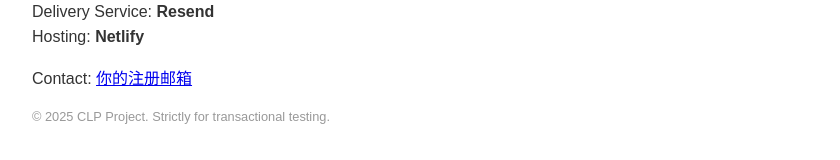
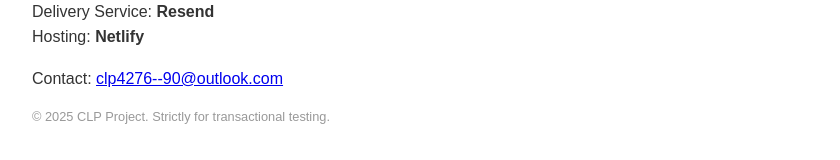
Before and after one commit to clp2019/clp-website, a plain HTML site: page index.html in a window 1280 px wide. Shown: the part 665-825 px from the top of the page, without its empty margins (208-1048 px from the left). Drawn offline with Linux system fonts and the light colour scheme.

Commit message:
Update index.html

```diff
--- a/index.html
+++ b/index.html
@@ -38,7 +38,7 @@
     </section>
 
     <footer>
-        <p>Contact: <a href="mailto:你的注册邮箱">你的注册邮箱</a></p>
+        <p>Contact: <a href="mailto:你的注册邮箱">clp4276--90@outlook.com</a></p>
         <p style="font-size: 0.8rem; color: #999;">&copy; 2025 CLP Project. Strictly for transactional testing.</p>
     </footer>
 </body>
```
